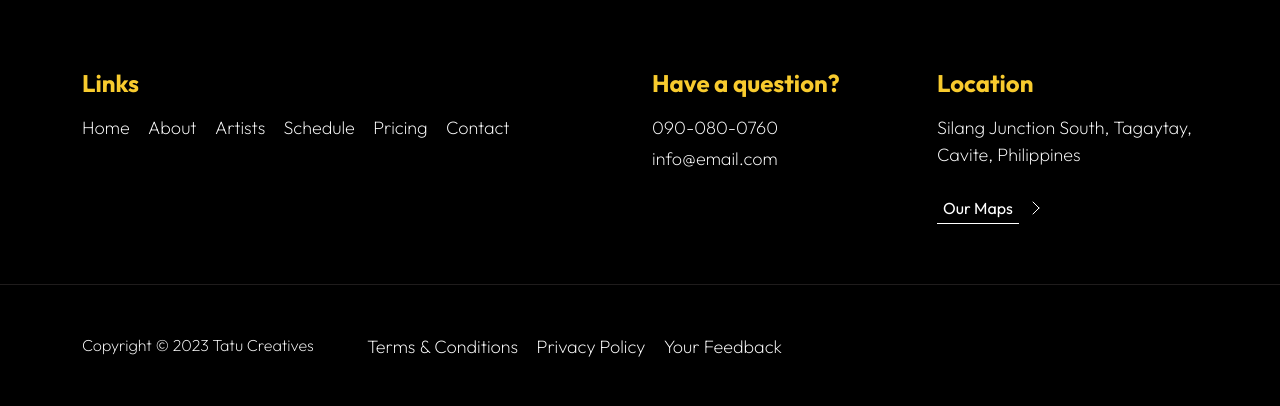
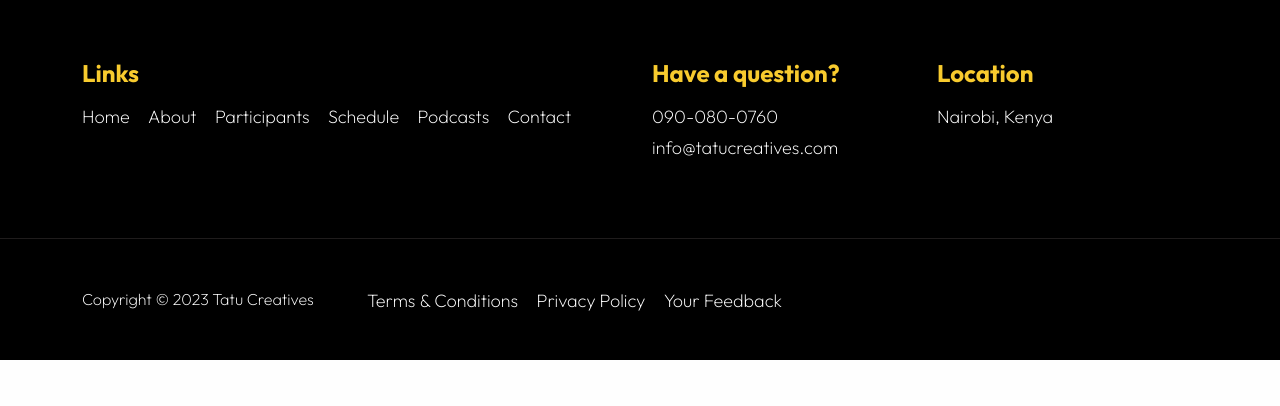
Before and after one commit to briankibiku/perform, a PHP site: page / in a window 1280 px wide. Shown: the part 5348-5754 px from the top of the page. After the commit the page ends 5708 px from the top, so only its background shows below. Run offline with PHP 8.4, Linux system fonts and the light colour scheme.

Commit message:
feature edits

```diff
--- a/css/templatemo-festava-live.css
+++ b/css/templatemo-festava-live.css
@@ -714,7 +714,17 @@ strong {
 .schedule-table .freestyle-background-image {
   background-image: url('../images/artists/artist6.jpg');
 }
-
+.space-btwn{
+  justify-content: space-between;
+  display: flex;
+  flex-direction: row;
+  text-align: center;
+  align-items: center;
+}
+.icon-img{
+  height: 55px;
+  width: 60px;
+}
 
 .table-background-image-wrap {
   background-repeat: no-repeat;
@@ -739,7 +749,7 @@ strong {
   border: 5px dotted var(--dark-color);
   border-radius: var(--border-radius-medium);
   position: relative;
-  padding: 50px;
+  padding: 20px;
 }
 
 .pricing-thumb h3 small {
--- a/index.html
+++ b/index.html
@@ -85,7 +85,7 @@ https://templatemo.com/tm-583-festava-live
                             </li>
 
                             <li class="nav-item">
-                                <a class="nav-link click-scroll" href="#section_5">Pricing</a>
+                                <a class="nav-link click-scroll" href="#section_5">Podcasts</a>
                             </li>
 
                             <li class="nav-item">
@@ -403,61 +403,16 @@ https://templatemo.com/tm-583-festava-live
                             <h2 class="text-center mb-4">Podcasts</h2>
                         </div>
 
+
                         <div class="col-lg-6 col-12">
                             <div class="pricing-thumb">
-                                <div class="d-flex">
-                                    <div>
-                                        <h3><small>Early Bird</small> $120</h3>
-
-                                        <p>Including good things:</p>
-                                    </div>
-
-                                    <p class="pricing-tag ms-auto">Save up to <span>50%</span></h2>
-                                </div>
-
-                                <ul class="pricing-list mt-3">
-                                    <li class="pricing-list-item">platform for potential customers</li>
-
-                                    <li class="pricing-list-item">digital experience</li>
-
-                                    <li class="pricing-list-item">high-quality sound</li>
-
-                                    <li class="pricing-list-item">standard content</li>
-                                </ul>
-
-                                <a class="link-fx-1 color-contrast-higher mt-4" href="ticket.html">
-                                    <span>Register</span>
-                                    <svg class="icon" viewBox="0 0 32 32" aria-hidden="true"><g fill="none" stroke="currentColor" stroke-linecap="round" stroke-linejoin="round"><circle cx="16" cy="16" r="15.5"></circle><line x1="10" y1="18" x2="16" y2="12"></line><line x1="16" y1="12" x2="22" y2="18"></line></g></svg>
-                                </a>
+                                <iframe width="560" height="315" src="https://www.youtube.com/embed/DvrJGBMdy28" title="YouTube video player" frameborder="0" allow="accelerometer; autoplay; clipboard-write; encrypted-media; gyroscope; picture-in-picture; web-share" allowfullscreen></iframe>
                             </div>
                         </div>
 
                         <div class="col-lg-6 col-12 mt-4 mt-lg-0">
                             <div class="pricing-thumb">
-                                <div class="d-flex">
-                                    <div>
-                                        <h3><small>Standard</small> $240</h3>
-
-                                        <p>What makes a premium festava?</p>
-                                    </div>
-                                </div>
-
-                                <ul class="pricing-list mt-3">
-                                    <li class="pricing-list-item">platform for potential customers</li>
-
-                                    <li class="pricing-list-item">digital experience</li>
-
-                                    <li class="pricing-list-item">high-quality sound</li>
-
-                                    <li class="pricing-list-item">premium content</li>
-
-                                    <li class="pricing-list-item">live chat support</li>
-                                </ul>
-
-                                <a class="link-fx-1 color-contrast-higher mt-4" href="ticket.html">
-                                    <span>Register</span>
-                                    <svg class="icon" viewBox="0 0 32 32" aria-hidden="true"><g fill="none" stroke="currentColor" stroke-linecap="round" stroke-linejoin="round"><circle cx="16" cy="16" r="15.5"></circle><line x1="10" y1="18" x2="16" y2="12"></line><line x1="16" y1="12" x2="22" y2="18"></line></g></svg>
-                                </a>
+                                <iframe width="560" height="315" src="https://www.youtube.com/embed/-L0SdawRqEg" title="YouTube video player" frameborder="0" allow="accelerometer; autoplay; clipboard-write; encrypted-media; gyroscope; picture-in-picture; web-share" allowfullscreen></iframe>
                             </div>
                         </div>
 
@@ -511,7 +466,7 @@ https://templatemo.com/tm-583-festava-live
                                 </div>
 
                                 <div class="tab-pane fade" id="nav-ContactMap" role="tabpanel" aria-labelledby="nav-ContactMap-tab">
-                                    <iframe class="google-map" src="https://www.google.com/maps/embed?pb=!1m18!1m12!1m3!1d29974.469402870927!2d120.94861466021855!3d14.106066818082482!2m3!1f0!2f0!3f0!3m2!1i1024!2i768!4f13.1!3m3!1m2!1s0x33bd777b1ab54c8f%3A0x6ecc514451ce2be8!2sTagaytay%2C%20Cavite%2C%20Philippines!5e1!3m2!1sen!2smy!4v1670344209509!5m2!1sen!2smy" width="100%" height="450" style="border:0;" allowfullscreen="" loading="lazy" referrerpolicy="no-referrer-when-downgrade"></iframe>
+                                    <iframe  class="google-map" src="https://www.google.com/maps/embed?pb=!1m18!1m12!1m3!1d255282.35853700901!2d36.70730998319263!3d-1.302861795052844!2m3!1f0!2f0!3f0!3m2!1i1024!2i768!4f13.1!3m3!1m2!1s0x182f1172d84d49a7%3A0xf7cf0254b297924c!2sNairobi!5e0!3m2!1sen!2ske!4v1674758961285!5m2!1sen!2ske" width="600" height="450" style="border:0;" allowfullscreen="" loading="lazy" referrerpolicy="no-referrer-when-downgrade"></iframe>
                                     <!-- You can easily copy the embed code from Google Maps -> Share -> Embed a map // -->
                                 </div>
                             </div>
@@ -585,7 +529,7 @@ https://templatemo.com/tm-583-festava-live
                             </li>
 
                             <li class="site-footer-link-item">
-                                <a href="#" class="site-footer-link">Artists</a>
+                                <a href="#" class="site-footer-link">Participants</a>
                             </li>
 
                             <li class="site-footer-link-item">
@@ -593,7 +537,7 @@ https://templatemo.com/tm-583-festava-live
                             </li>
 
                             <li class="site-footer-link-item">
-                                <a href="#" class="site-footer-link">Pricing</a>
+                                <a href="#" class="site-footer-link">Podcasts</a>
                             </li>
 
                             <li class="site-footer-link-item">
@@ -613,7 +557,7 @@ https://templatemo.com/tm-583-festava-live
 
                         <p class="text-white d-flex">
                             <a href="mailto:hello@company.com" class="site-footer-link">
-                                info@email.com
+                                info@tatucreatives.com
                             </a>
                         </p>
                     </div>
@@ -622,12 +566,7 @@ https://templatemo.com/tm-583-festava-live
                         <h5 class="site-footer-title mb-3">Location</h5>
 
                         <p class="text-white d-flex mt-3 mb-2">
-                        Silang Junction South, Tagaytay, Cavite, Philippines</p>
-
-                        <a class="link-fx-1 color-contrast-higher mt-3" href="#">
-                            <span>Our Maps</span>
-                            <svg class="icon" viewBox="0 0 32 32" aria-hidden="true"><g fill="none" stroke="currentColor" stroke-linecap="round" stroke-linejoin="round"><circle cx="16" cy="16" r="15.5"></circle><line x1="10" y1="18" x2="16" y2="12"></line><line x1="16" y1="12" x2="22" y2="18"></line></g></svg>
-                        </a>
+                        Nairobi, Kenya</p>
                     </div>
                 </div>
             </div>
```
Also changed, not shown: other parts of index.html (+12 -23 lines), images/artists/youtube.png (added), images/muthoni.png (added), images/talent.png (added).
